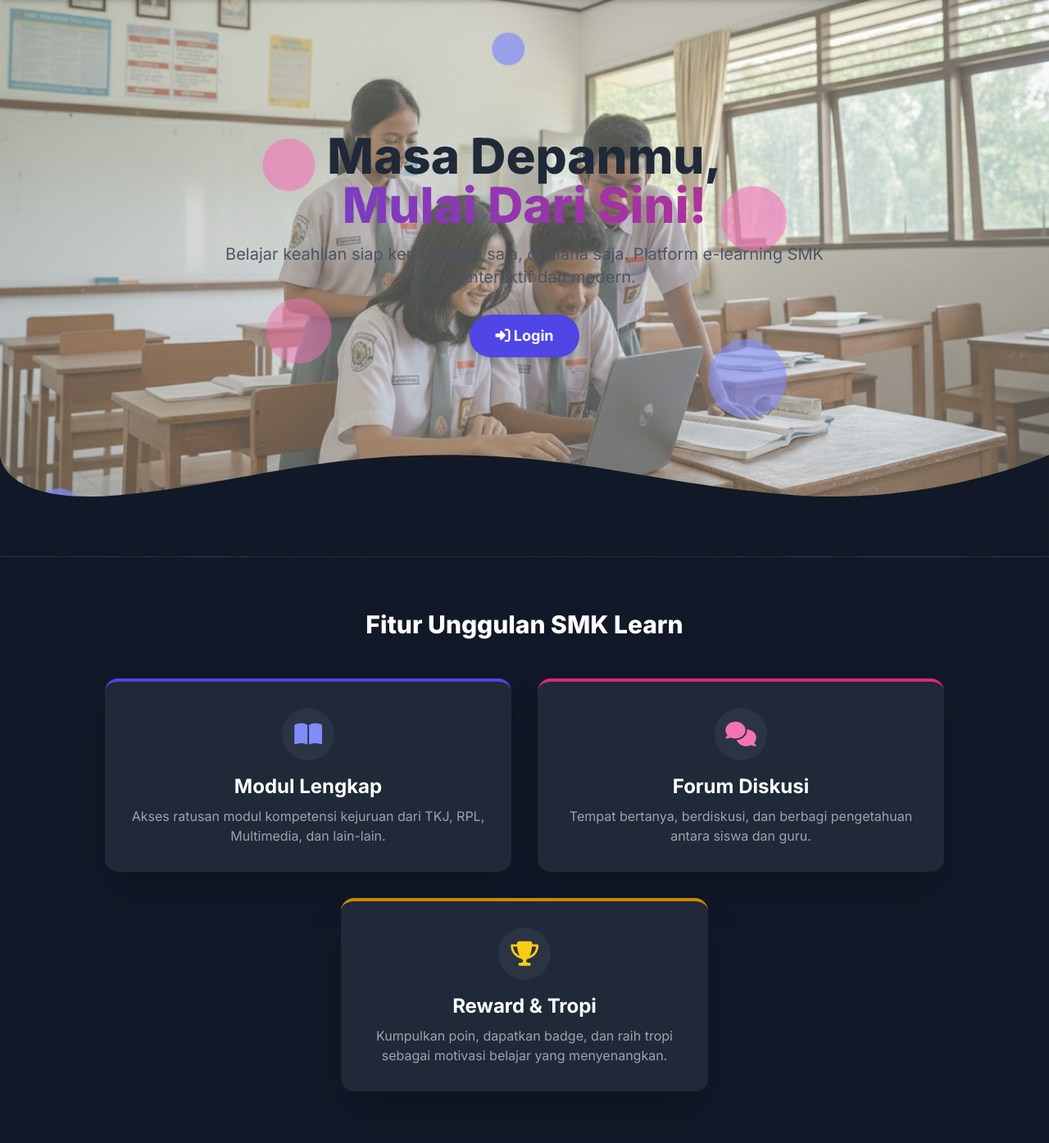
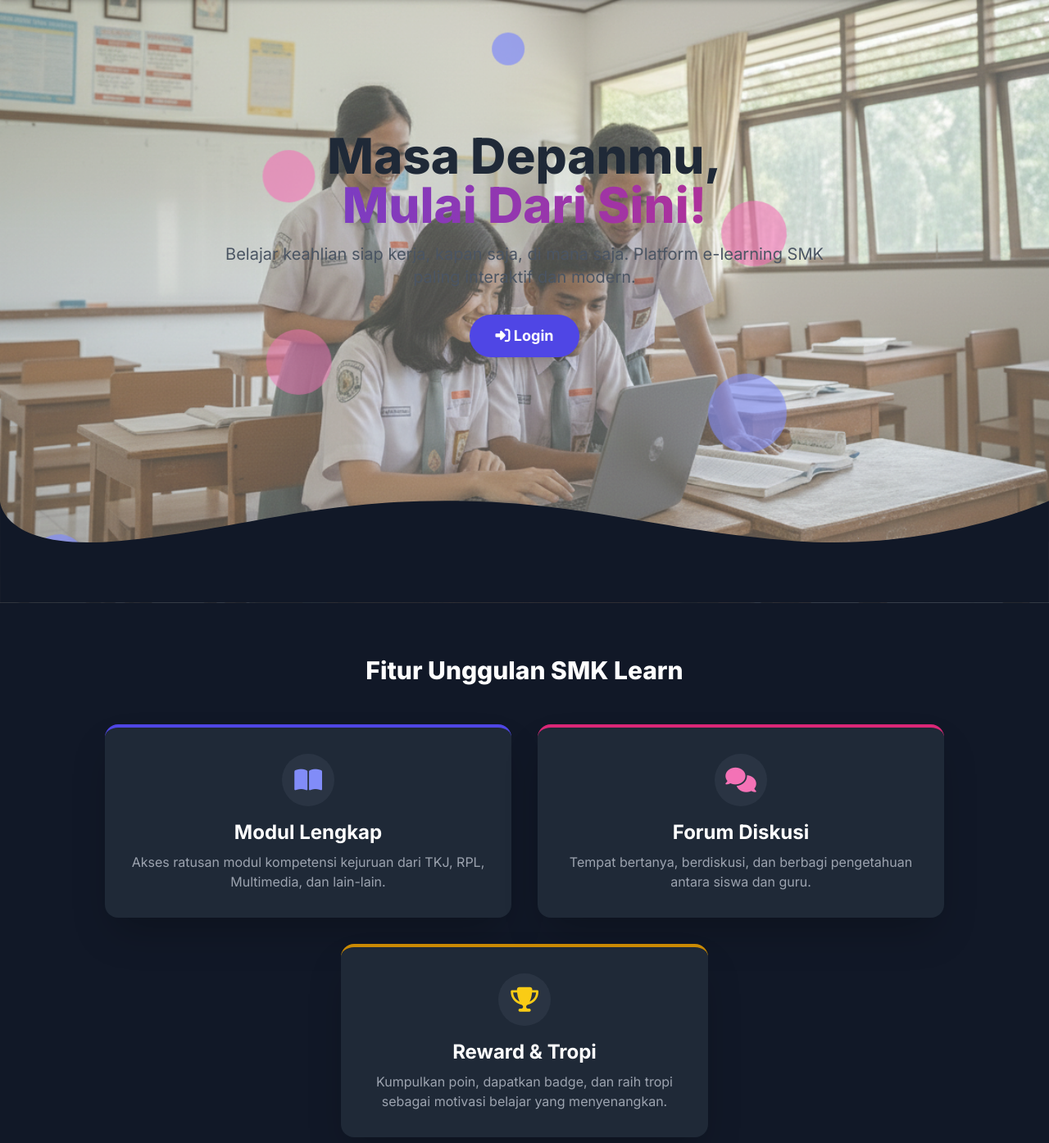
Before and after one commit to hilmy-3218/Traspac_Competition, a PHP site: page /elearning/ in a window 1280 px wide. Shown: the part 65-1460 px from the top of the page at 82% size. Run offline with PHP 8.4, Linux system fonts and the light colour scheme; some libraries are stand-ins or nearby versions.

Commit message:
Update index.php

```diff
--- a/elearning/index.php
+++ b/elearning/index.php
@@ -55,7 +55,7 @@
         <!-- Tambahkan ID ke section agar dapat dilacak IntersectionObserver -->
         <section id="home-page" class="bg-white">
             <!-- HERO SECTION (Latar Belakang Terang) -->
-            <div class="min-h-[85vh] py-28 px-4 md:py-40 relative overflow-hidden bg-cover bg-center"
+            <div class="min-h-[92vh] py-28 px-4 md:py-40 relative overflow-hidden bg-cover bg-center"
                 style="background-image: url('assets/images/siswa.webp');">
                 <!-- Overlay putih transparan -->
                 <div class="absolute inset-0 bg-white/25"></div>
```
